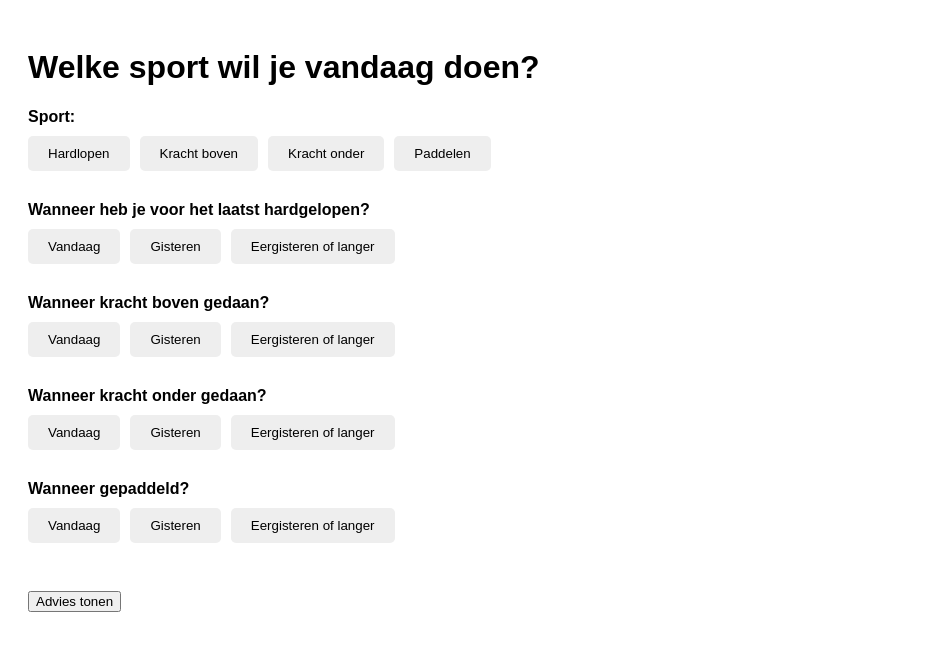
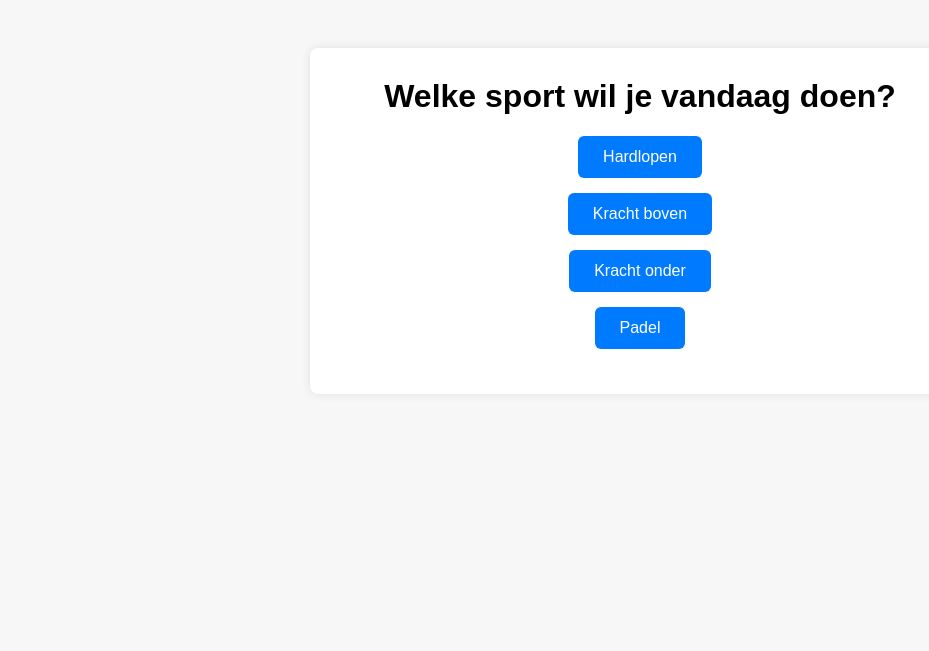
Before and after one commit to Tijn-code/delege-app, a Flask app: template templates/index.html in a window 1280 px wide. Shown: the top 651 px of the page, without its empty margins (0-929 px from the left). Run offline with Flask 3, Linux system fonts and the light colour scheme; the template is opened without the code that fills it, so the values that code supplies are empty.

Commit message:
Simplify templates and improve styling

```diff
--- a/app.py
+++ b/app.py
@@ -3,30 +3,50 @@ import os
 
 app = Flask(__name__)
 
-# Hersteltijden per sportcombinatie in uren
+# Hersteltijden per sportcombinatie in uren volgens de opgegeven tabel
+#    Sport vandaag \ Laatste keer   Hardlopen  Kracht boven  Kracht onder  Padel
+#    -----------------------------------------------------------------------------
+#    Hardlopen                       48           12             48          36
+#    Kracht boven                    6            48             6           12
+#    Kracht onder                    48           6              72          24
+#    Padel                           12           6              24          24
+
 hersteluren = {
-    "hardlopen": {"hardlopen": 48, "kracht_boven": 24, "kracht_onder": 48, "padel": 24},
-    "kracht_boven": {"hardlopen": 24, "kracht_boven": 48, "kracht_onder": 24, "padel": 24},
-    "kracht_onder": {"hardlopen": 48, "kracht_boven": 24, "kracht_onder": 48, "padel": 24},
-    "padel": {"hardlopen": 24, "kracht_boven": 24, "kracht_onder": 24, "padel": 24}
+    "hardlopen":    {"hardlopen": 48, "kracht_boven": 12, "kracht_onder": 48, "padel": 36},
+    "kracht_boven": {"hardlopen": 6,  "kracht_boven": 48, "kracht_onder": 6,  "padel": 12},
+    "kracht_onder": {"hardlopen": 48, "kracht_boven": 6,  "kracht_onder": 72, "padel": 24},
+    "padel":        {"hardlopen": 12, "kracht_boven": 6,  "kracht_onder": 24, "padel": 24},
 }
 
 def is_toegestaan(gekozen, antwoorden):
-    for sport, antwoord in antwoorden.items():
-        verschil = 0 if antwoord == '0' else 24 if antwoord == '1' else 48
+    """Check of de gekozen sport mag worden uitgevoerd.
+
+    `antwoorden` bevat het aantal uur sinds de gebruiker elke sport voor het
+    laatst heeft gedaan.
+    """
+    for sport, uren_str in antwoorden.items():
+        try:
+            verschil = int(uren_str)
+        except (TypeError, ValueError):
+            verschil = 0
+
         vereist = hersteluren[gekozen][sport]
         if verschil < vereist:
             return False
     return True
 
 def suggesties(gekozen, antwoorden):
+    """Bepaal welke andere sporten wel kunnen op basis van de antwoorden."""
     mogelijke = []
     for sport in hersteluren:
         if sport == gekozen:
             continue
         toegestaan = True
-        for ander, antwoord in antwoorden.items():
-            verschil = 0 if antwoord == '0' else 24 if antwoord == '1' else 48
+        for ander, uren_str in antwoorden.items():
+            try:
+                verschil = int(uren_str)
+            except (TypeError, ValueError):
+                verschil = 0
             if verschil < hersteluren[sport][ander]:
                 toegestaan = False
                 break
@@ -36,12 +56,14 @@ def suggesties(gekozen, antwoorden):
 
 @app.route("/")
 def index():
-    return render_template("index_buttons.html")
+    """Startpagina waar de gebruiker een sport kiest."""
+    return render_template("index.html")
 
 @app.route("/vragen", methods=["GET", "POST"])
 def vragen():
+    """Stel vragen over recente activiteiten."""
     keuze = request.values.get("keuze", "")
-    return render_template("vragen_pagina.html", keuze=keuze)
+    return render_template("vragen.html", keuze=keuze)
 
 @app.route("/resultaat", methods=["POST"])
 def resultaat():
@@ -51,10 +73,10 @@ def resultaat():
             return render_template("resultaat.html", advies="Ongeldige sportkeuze."), 400
 
         antwoorden = {
-            "hardlopen": request.form.get("hardlopen", "2"),
-            "kracht_boven": request.form.get("kracht_boven", "2"),
-            "kracht_onder": request.form.get("kracht_onder", "2"),
-            "padel": request.form.get("padel", "2")
+            "hardlopen": request.form.get("hardlopen", "0"),
+            "kracht_boven": request.form.get("kracht_boven", "0"),
+            "kracht_onder": request.form.get("kracht_onder", "0"),
+            "padel": request.form.get("padel", "0"),
         }
 
         toegestaan = is_toegestaan(gekozen, antwoorden)
--- a/static/style.css
+++ b/static/style.css
@@ -1,29 +1,46 @@
 
 body {
-    font-family: sans-serif;
+    font-family: Arial, sans-serif;
     padding: 40px;
     text-align: center;
+    background: #f7f7f7;
 }
+
+.container {
+    max-width: 600px;
+    margin: 0 auto;
+    background: white;
+    padding: 30px;
+    border-radius: 8px;
+    box-shadow: 0 0 10px rgba(0,0,0,0.1);
+}
+
+h1 {
+    margin-top: 0;
+}
+
 button {
     display: block;
-    margin: 10px auto;
-    padding: 15px 30px;
+    margin: 15px auto;
+    padding: 12px 25px;
     font-size: 16px;
     border: none;
-    border-radius: 10px;
+    border-radius: 6px;
     background-color: #007BFF;
     color: white;
     cursor: pointer;
 }
+
 button:hover {
     background-color: #0056b3;
 }
-.active-vraag {
-    border-left: 5px solid #28a745;
-    background-color: #f9f9f9;
-    padding-left: 10px;
+
+.vraag {
+    margin: 20px 0;
+    text-align: left;
 }
-.antwoord button.selected {
-    background-color: #28a745;
-    color: white;
+
+label {
+    display: block;
+    margin: 5px 0;
 }
--- a/templates/index.html
+++ b/templates/index.html
@@ -1,90 +1,20 @@
 
 <!DOCTYPE html>
-<html>
+<html lang="nl">
 <head>
-    <title>Delege Sportadvies</title>
-    <style>
-        body { font-family: sans-serif; padding: 20px; }
-        .vraag { margin-bottom: 30px; }
-        .antwoord { display: flex; gap: 10px; margin-top: 10px; }
-        .antwoord button { padding: 10px 20px; border: none; cursor: pointer; border-radius: 5px; background-color: #eee; }
-        .antwoord button.selected { background-color: #4CAF50; color: white; }
-        .hidden { display: none; }
-    </style>
-    <script>
-        let antwoorden = {};
-        function selecteerAntwoord(vraag, waarde) {
-            antwoorden[vraag] = waarde;
-            document.querySelectorAll(`#${vraag} .antwoord button`).forEach(btn => btn.classList.remove('selected'));
-            document.querySelector(`#${vraag} .antwoord button[data-val='${waarde}']`).classList.add('selected');
-            const volgende = document.getElementById(vraag).nextElementSibling;
-            if (volgende && volgende.classList.contains('vraag')) {
-                volgende.scrollIntoView({ behavior: 'smooth' });
-            }
-        }
-
-        function verstuur() {
-            const form = document.createElement('form');
-            form.method = 'POST';
-            form.action = '/advies';
-            for (const [vraag, waarde] of Object.entries(antwoorden)) {
-                const input = document.createElement('input');
-                input.type = 'hidden';
-                input.name = vraag;
-                input.value = waarde;
-                form.appendChild(input);
-            }
-            document.body.appendChild(form);
-            form.submit();
-        }
-    </script>
+    <meta charset="UTF-8">
+    <title>Kies je sport</title>
+    <link rel="stylesheet" href="/static/style.css">
 </head>
 <body>
-    <h1>Welke sport wil je vandaag doen?</h1>
-    <form>
-        <div class="vraag" id="keuze">
-            <strong>Sport:</strong>
-            <div class="antwoord">
-                <button type="button" onclick="selecteerAntwoord('keuze', 'hardlopen')" data-val="hardlopen">Hardlopen</button>
-                <button type="button" onclick="selecteerAntwoord('keuze', 'kracht_boven')" data-val="kracht_boven">Kracht boven</button>
-                <button type="button" onclick="selecteerAntwoord('keuze', 'kracht_onder')" data-val="kracht_onder">Kracht onder</button>
-                <button type="button" onclick="selecteerAntwoord('keuze', 'padel')" data-val="padel">Paddelen</button>
-            </div>
-        </div>
-        <div class="vraag" id="hardlopen">
-            <strong>Wanneer heb je voor het laatst hardgelopen?</strong>
-            <div class="antwoord">
-                <button type="button" onclick="selecteerAntwoord('hardlopen', '0')" data-val="0">Vandaag</button>
-                <button type="button" onclick="selecteerAntwoord('hardlopen', '1')" data-val="1">Gisteren</button>
-                <button type="button" onclick="selecteerAntwoord('hardlopen', '2')" data-val="2">Eergisteren of langer</button>
-            </div>
-        </div>
-        <div class="vraag" id="kracht_boven">
-            <strong>Wanneer kracht boven gedaan?</strong>
-            <div class="antwoord">
-                <button type="button" onclick="selecteerAntwoord('kracht_boven', '0')" data-val="0">Vandaag</button>
-                <button type="button" onclick="selecteerAntwoord('kracht_boven', '1')" data-val="1">Gisteren</button>
-                <button type="button" onclick="selecteerAntwoord('kracht_boven', '2')" data-val="2">Eergisteren of langer</button>
-            </div>
-        </div>
-        <div class="vraag" id="kracht_onder">
-            <strong>Wanneer kracht onder gedaan?</strong>
-            <div class="antwoord">
-                <button type="button" onclick="selecteerAntwoord('kracht_onder', '0')" data-val="0">Vandaag</button>
-                <button type="button" onclick="selecteerAntwoord('kracht_onder', '1')" data-val="1">Gisteren</button>
-                <button type="button" onclick="selecteerAntwoord('kracht_onder', '2')" data-val="2">Eergisteren of langer</button>
-            </div>
-        </div>
-        <div class="vraag" id="padel">
-            <strong>Wanneer gepaddeld?</strong>
-            <div class="antwoord">
-                <button type="button" onclick="selecteerAntwoord('padel', '0')" data-val="0">Vandaag</button>
-                <button type="button" onclick="selecteerAntwoord('padel', '1')" data-val="1">Gisteren</button>
-                <button type="button" onclick="selecteerAntwoord('padel', '2')" data-val="2">Eergisteren of langer</button>
-            </div>
-        </div>
-    </form>
-    <br>
-    <button onclick="verstuur()">Advies tonen</button>
+    <div class="container">
+        <h1>Welke sport wil je vandaag doen?</h1>
+        <form method="POST" action="/vragen">
+            <button name="keuze" value="hardlopen">Hardlopen</button>
+            <button name="keuze" value="kracht_boven">Kracht boven</button>
+            <button name="keuze" value="kracht_onder">Kracht onder</button>
+            <button name="keuze" value="padel">Padel</button>
+        </form>
+    </div>
 </body>
 </html>
```
Also changed, not shown: templates/advies.html (deleted, +0 -16 lines), templates/index_buttons.html (deleted, +0 -17 lines), templates/resultaat.html (+6 -3 lines), templates/vraag_enkel.html (deleted, +0 -16 lines), templates/vragen.html (+43 -15 lines), templates/vragen_pagina.html (deleted, +0 -45 lines).
